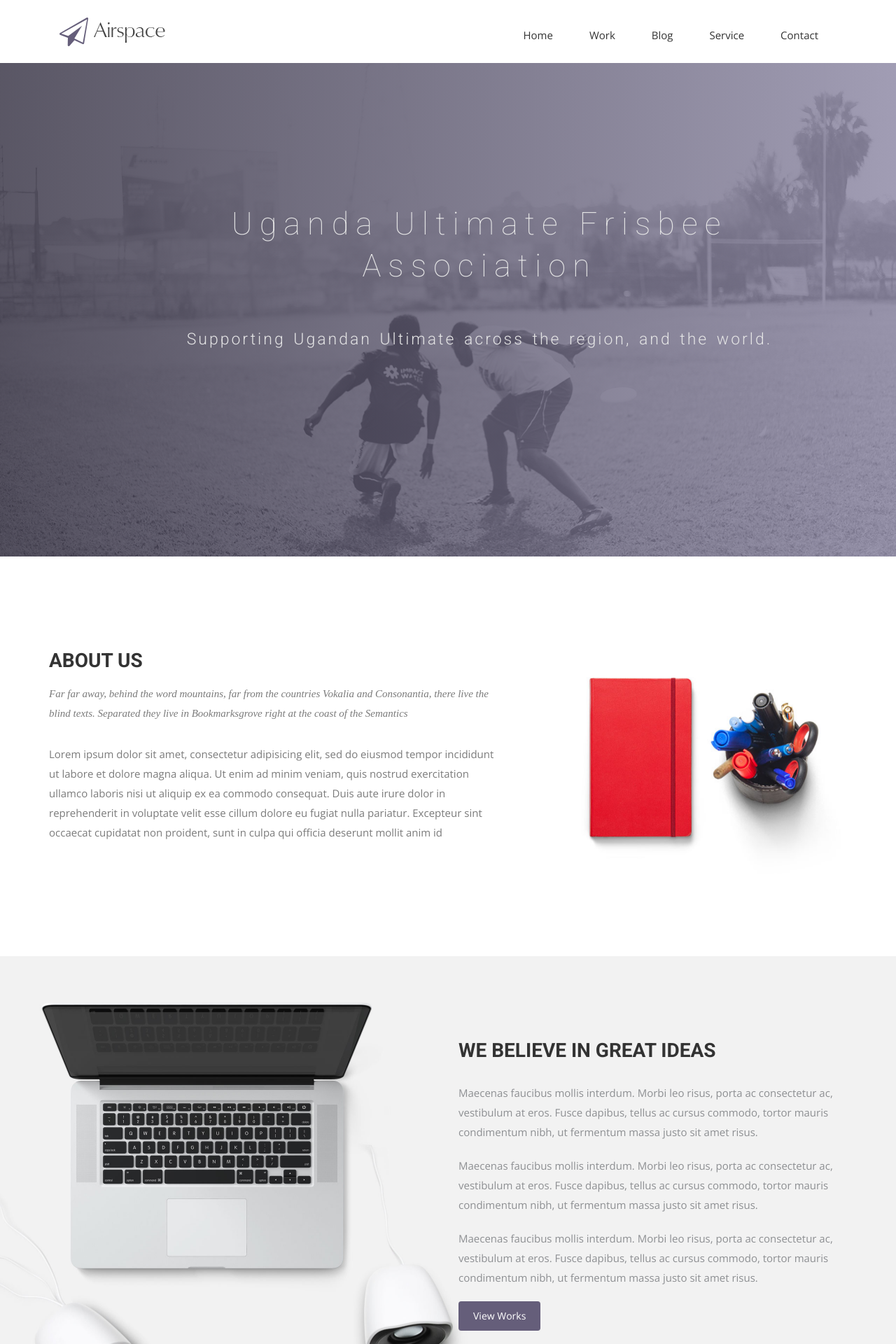
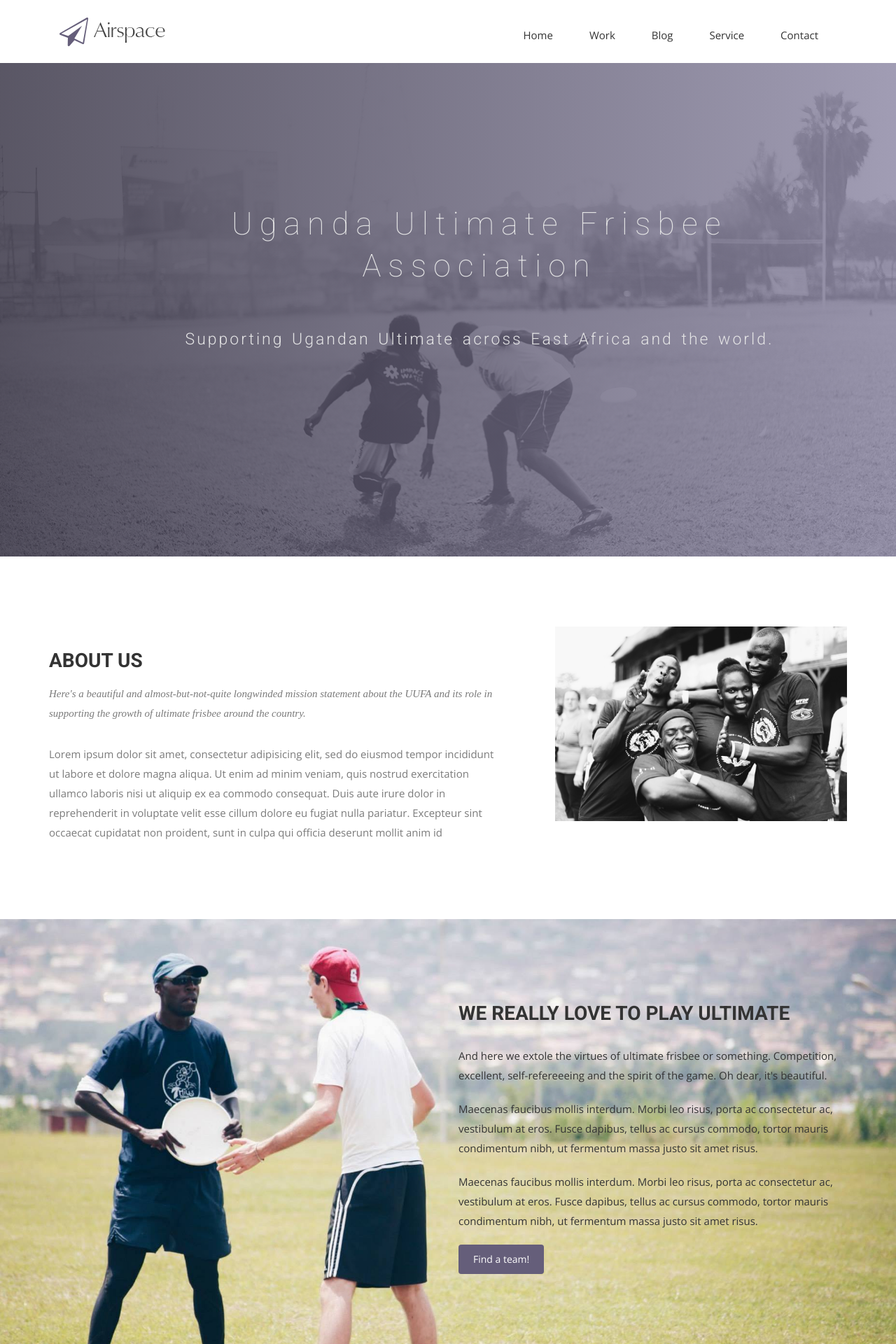
Before and after one commit to drewcimino/uufa, a Jekyll site: the page built from index.html, in a window 1280 px wide. Shown: the top 1920 px of the page at 70% size. Built offline with Jekyll 4.4.1, drawn with Linux system fonts in a browser that asks for light colours; nearby versions of some CDN libraries; some web fonts are replaced.

Commit message:
some sample ultimate content for the index

```diff
--- a/css/index.css
+++ b/css/index.css
@@ -127,7 +127,7 @@
 
 /*-- Feature Start --*/
 #feature {
-  background: url("../img/featue-bg.jpg");
+  background: url("../img/queenie.jpg");
   background-position: 50% 94px;
   width: 100%;
   display: block;
@@ -154,7 +154,7 @@
   margin-bottom: 30px;
 }
 #feature p {
-  color: #8d8f92;
+  /*color: #8d8f92;*/
   margin-bottom: 20px;
 }
 #feature .btn-view-works {
--- a/index.html
+++ b/index.html
@@ -1,7 +1,7 @@
 ---
 layout: page
 title: Uganda Ultimate Frisbee Association
-subtitle: Supporting Ugandan Ultimate across the region, and the world.
+subtitle: Supporting Ugandan Ultimate across East Africa and the world.
 permalink: /
 stylesheet: index
 header-image: umar-throw.jpg
@@ -15,14 +15,14 @@ header-image: umar-throw.jpg
         <div class="block">
           <div class="section-title">
             <h2>About Us</h2>
-            <p>Far far away, behind the word mountains, far from the countries Vokalia and Consonantia, there live the blind texts. Separated they live in Bookmarksgrove right at the coast of the Semantics</p>
+            <p>Here's a beautiful and almost-but-not-quite longwinded mission statement about the UUFA and its role in supporting the growth of ultimate frisbee around the country.</p>
           </div>
           <p>Lorem ipsum dolor sit amet, consectetur adipisicing elit, sed do eiusmod tempor incididunt ut labore et dolore magna aliqua. Ut enim ad minim veniam, quis nostrud exercitation ullamco laboris nisi ut aliquip ex ea commodo consequat. Duis aute irure dolor in reprehenderit in voluptate velit esse cillum dolore eu fugiat nulla pariatur. Excepteur sint occaecat cupidatat non proident, sunt in culpa qui officia deserunt mollit anim id </p>
         </div>
       </div><!-- .col-md-7 close -->
       <div class="col-md-5 col-sm-12">
         <div class="block">
-          <img src="img/wrapper-img.png" alt="Img">
+          <img src="img/clowns.jpg" alt="Img">
         </div>
       </div><!-- .col-md-5 close -->
     </div>
@@ -33,11 +33,11 @@ header-image: umar-throw.jpg
 <div class="container">
   <div class="row">
     <div class="col-md-6 col-md-offset-6">
-      <h2>WE BELIEVE IN GREAT IDEAS</h2>
+      <h2>WE REALLY LOVE TO PLAY ULTIMATE</h2>
+      <p>And here we extole the virtues of ultimate frisbee or something. Competition, excellent, self-refereeeing and the spirit of the game. Oh dear, it's beautiful.</p>
       <p>Maecenas faucibus mollis interdum. Morbi leo risus, porta ac consectetur ac, vestibulum at eros. Fusce dapibus, tellus ac cursus commodo, tortor mauris condimentum nibh, ut fermentum massa justo sit amet risus.</p>
       <p>Maecenas faucibus mollis interdum. Morbi leo risus, porta ac consectetur ac, vestibulum at eros. Fusce dapibus, tellus ac cursus commodo, tortor mauris condimentum nibh, ut fermentum massa justo sit amet risus.</p>
-      <p>Maecenas faucibus mollis interdum. Morbi leo risus, porta ac consectetur ac, vestibulum at eros. Fusce dapibus, tellus ac cursus commodo, tortor mauris condimentum nibh, ut fermentum massa justo sit amet risus.</p>
-      <a href="#" class="btn btn-view-works">View Works</a>
+      <a href="{{ site.baseurl }}/teams" class="btn btn-view-works">Find a team!</a>
     </div>
   </div>
 </div>
```
Also changed, not shown: img/clowns.jpg (added), img/queenie.jpg (added).
